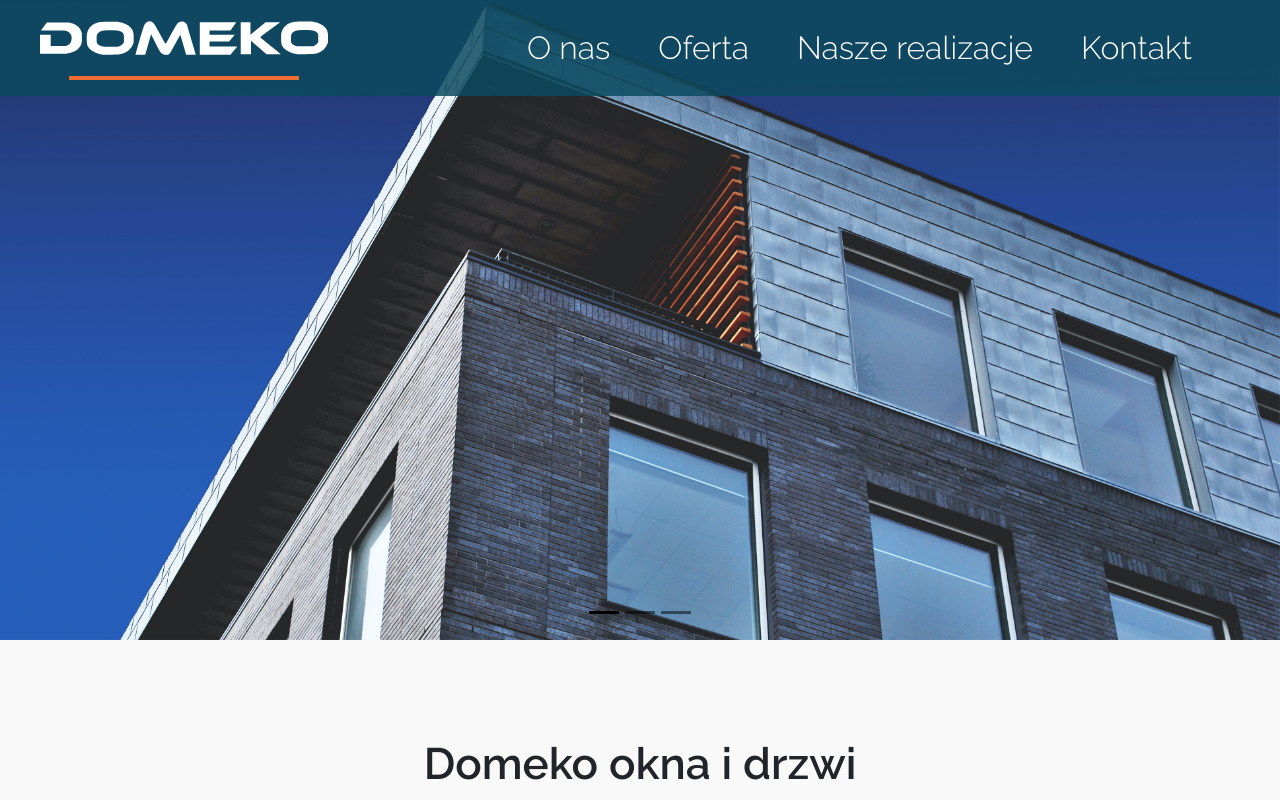
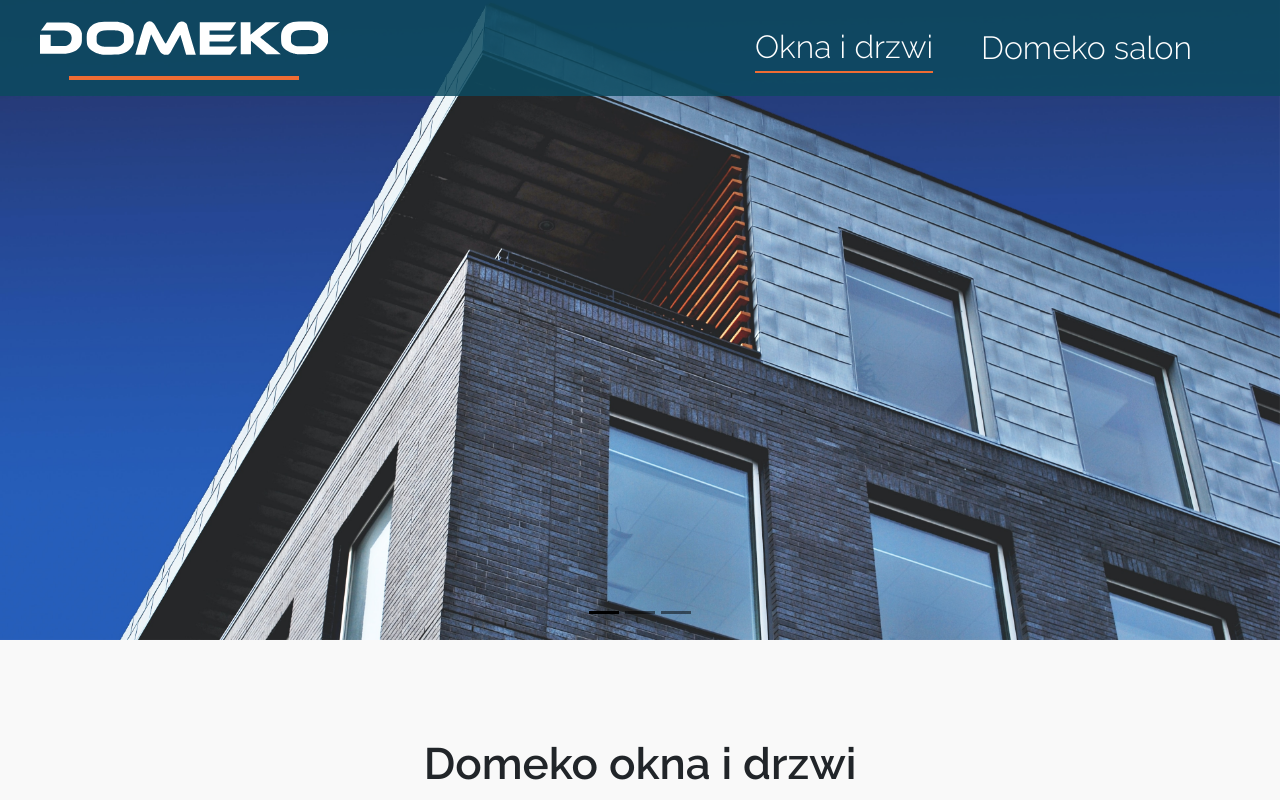
Before and after one commit to dawiddomaradzki/Domeko-okna, a React (Create React App) app: page / in a window 1280 px wide. Shown: the top 800 px of the page. Built offline with nearby package versions, Linux system fonts and the light colour scheme.

Commit message:
add navigation

```diff
--- a/package.json
+++ b/package.json
@@ -12,7 +12,6 @@
         "@testing-library/user-event": "^13.5.0",
         "@types/jest": "^27.0.3",
         "@types/node": "^17.0.2",
-        "animate.css": "^4.1.1",
         "aos": "^2.3.4",
         "bootstrap": "^5.3.2",
         "react": "^17.0.2",
--- a/src/components/Navigation/Navigation.tsx
+++ b/src/components/Navigation/Navigation.tsx
@@ -1,4 +1,6 @@
 import { memo } from 'react';
+import Nav from 'react-bootstrap/Nav';
+import { NavLink } from 'react-router-dom';
 import styled from 'styled-components';
 
 import { COLOR, FONT_SIZE, FONT_WEIGHT, SCREEN_WIDTH } from '@/Global/globalStyles';
@@ -17,18 +19,16 @@ const Navigation = ({ className }: NavigationProps) => {
                     <Line />
                 </ImageWrapper>
                 <NavTextWrapper>
-                    <StyledText>
-                        <a href="#about">O nas</a>
-                    </StyledText>
-                    <StyledText>
-                        <a href="#offer">Oferta</a>
-                    </StyledText>
-                    <StyledText>
-                        <a href="#realization">Nasze realizacje</a>
-                    </StyledText>
-                    <StyledText>
-                        <a href="#contact">Kontakt</a>
-                    </StyledText>
+                    <StyledNavItem>
+                        <StyledNavLink to="/">
+                            <StyledText>Okna i drzwi</StyledText>
+                        </StyledNavLink>
+                    </StyledNavItem>
+                    <StyledNavItem>
+                        <StyledNavLink to="/shop">
+                            <StyledText>Domeko salon</StyledText>
+                        </StyledNavLink>
+                    </StyledNavItem>
                 </NavTextWrapper>
             </NavigationContainer>
         </div>
@@ -61,6 +61,17 @@ const Styled = styled(Memoized)`
     }
 `;
 
+const StyledNavLink = styled(NavLink)`
+    &.active {
+        p::after {
+            content: '';
+            height: 2px;
+            width: 100%;
+            background: ${COLOR.deepCarrotOrange};
+            display: block;
+        }
+    }
+`;
 const ImageWrapper = styled.div`
     display: flex;
     flex-direction: column;
@@ -107,11 +118,17 @@ const Line = styled.div`
     }
 `;
 
+const StyledNavItem = styled(Nav.Item)`
+    margin-right: 3rem;
+    @media (max-width: ${SCREEN_WIDTH.lBottom}) {
+        margin: 0;
+    }
+`;
+
 const StyledText = styled.p`
     color: ${COLOR.white};
     font-size: ${FONT_SIZE.l};
     font-weight: ${FONT_WEIGHT.lite};
-    margin-right: 3rem;
     cursor: pointer;
     @media (max-width: ${SCREEN_WIDTH.lBottom}) {
         margin: 0 1.5rem;
```
Also changed, not shown: 1 other file (tests, documents, lock files or other folders).
